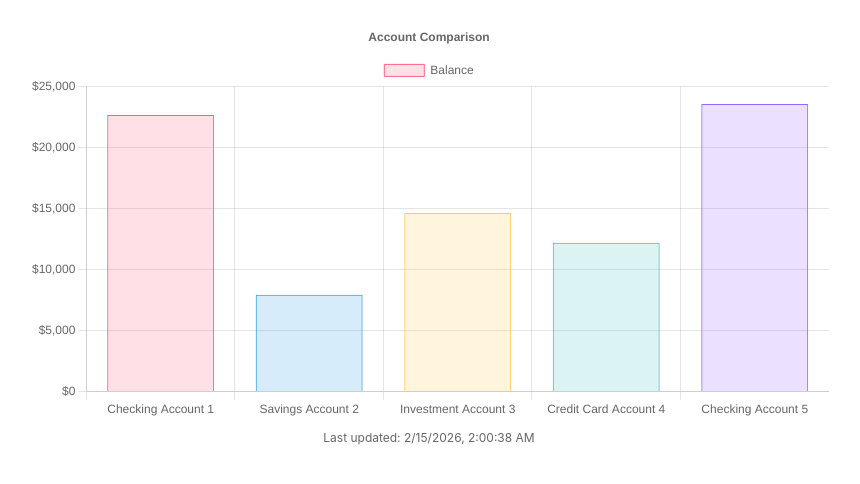
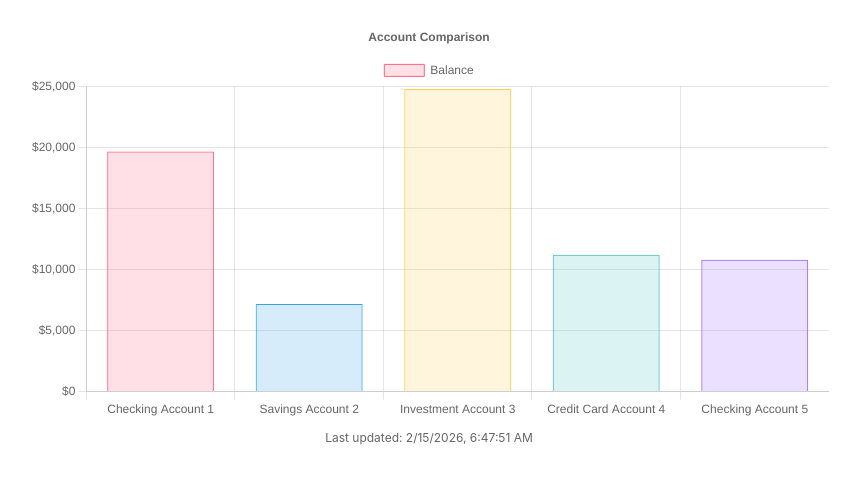
Before and after one commit to leakingMemo/notion-dashboard, a plain HTML site: page charts/accounts.html in a window 1280 px wide. Shown: the whole page, without its empty margins (211-1071 px from the left). Drawn offline with nearby package versions, Linux system fonts and the light colour scheme.

Commit message:
deploy: 4c4bf658cc92440bb72928c41904504d4f3e92f8

```diff
--- a/charts/accounts.html
+++ b/charts/accounts.html
@@ -31,7 +31,7 @@
         <canvas id="chart"></canvas>
     </div>
     <div class="last-updated">
-        Last updated: 2/15/2026, 2:00:38 AM
+        Last updated: 2/15/2026, 6:47:51 AM
     </div>
 
     <script>
@@ -50,11 +50,11 @@
     {
       "label": "Balance",
       "data": [
-        22663,
-        7942,
-        14621,
-        12200,
-        23567
+        19669,
+        7170,
+        24788,
+        11214,
+        10805
       ],
       "backgroundColor": [
         "rgba(255, 99, 132, 0.2)",
```
Also changed, not shown: charts/balance.html (+6 -6 lines), charts/portfolio.html (+5 -5 lines), index.html (+1 -1 lines).
